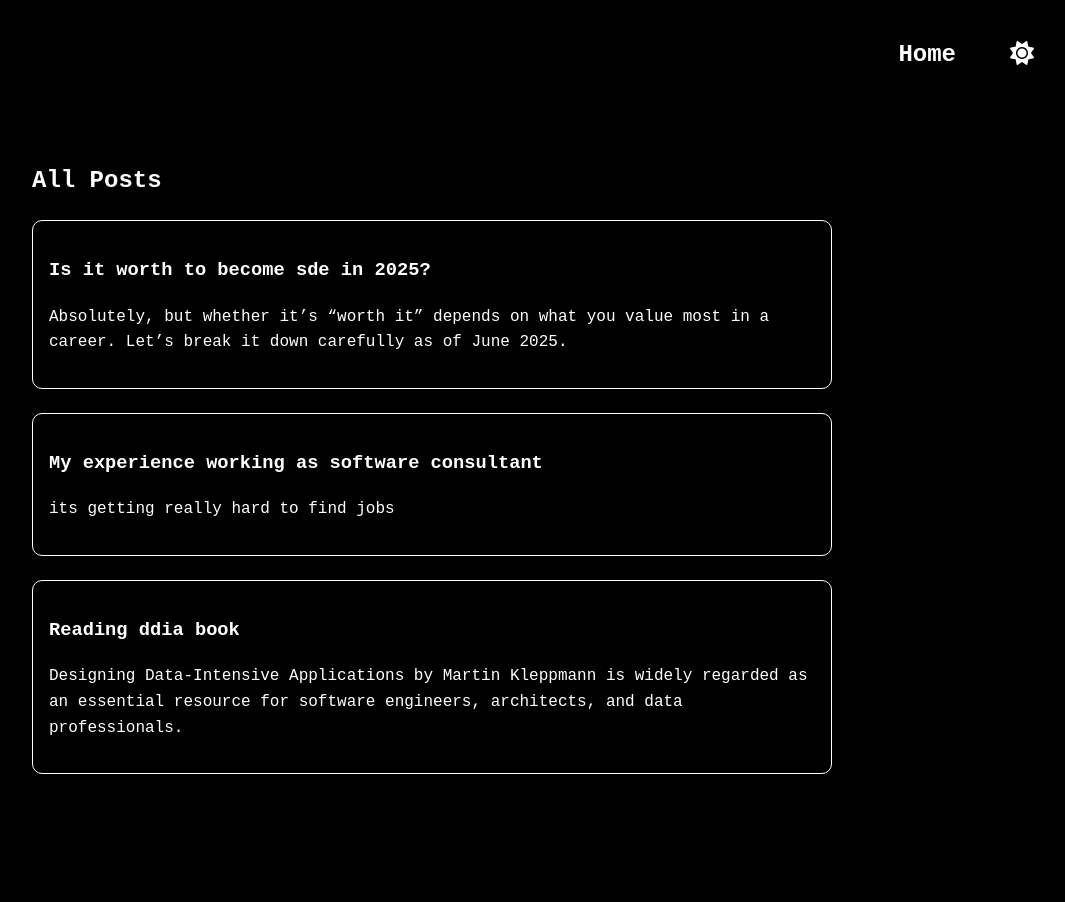
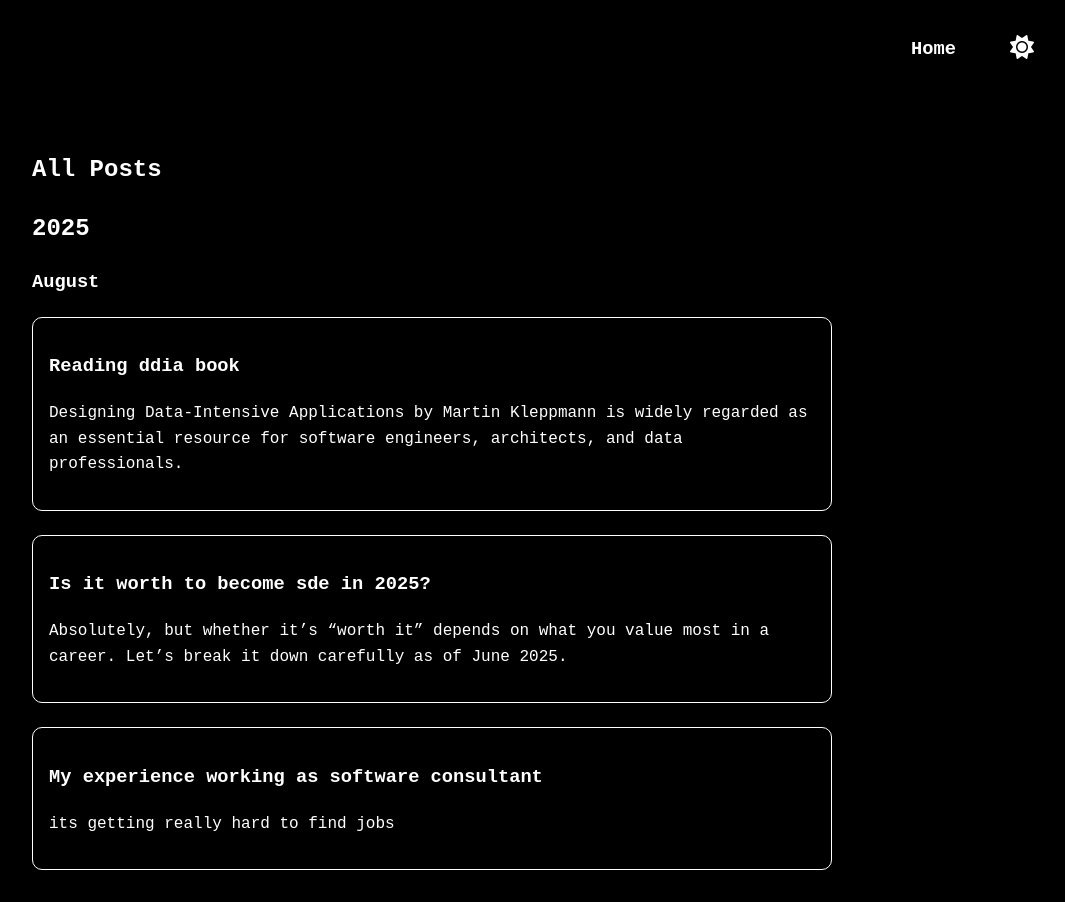
Before and after one commit to snowAvocado/snowAvocado.github.io, a Jekyll site: the page built from blog.html, in a window 1280 px wide. Shown: the whole page, without its empty margins (208-1273 px from the left). Built offline with Jekyll 4.4.1, drawn with Linux system fonts in a browser that asks for light colours.

Commit message:
group posts by month

```diff
--- a/_includes/navigation.html
+++ b/_includes/navigation.html
@@ -2,7 +2,7 @@
   <nav class="nav">
     <ul class="ul" >
       {% for item in site.data.navigation %}
-      <li><a href="{{ item.link }}"> {% if page.url != item.link %} <h1 class="h1">{{ item.name }}</h1> {% endif %} </a></li>
+      <li><a href="{{ item.link }}"> {% if page.url != item.link %} <h3 class="h3">{{ item.name }}</h3> {% endif %} </a></li>
      {% endfor %}
        <li><button class="toggle-btn" onclick="toggleDarkMode()"> <i class="fa-solid fa-moon"></i></button></li>
     </ul>
--- a/blog.html
+++ b/blog.html
@@ -2,19 +2,29 @@
 layout: default
 title: Blog
 ---
+
+
+
       <main  class="main">
     </section>
     <!-- Latest Posts Section -->
-    <section class="section">
                 <h2 class="h2">All Posts</h2>
+        {% assign posts_by_year = site.posts | group_by_exp:"post", "post.date | date: '%Y'" %}
+        {% for year in posts_by_year %}
+          <h2 class="h2">{{ year.name }}</h2>
+          {% assign posts_by_month = year.items | group_by_exp:"post", "post.date | date: '%B'" %}
+          {% for month in posts_by_month %}
+            <h3 class="h2">{{ month.name }}</h3>
             <div class="posts">
-        {% for post in site.posts %}
+              {% for post in month.items %}
               <div class="post" onclick="window.location.href='{{post.url}}'">
                 <h3 class="h3" ><a>{{ post.title }}</a></h2>
                 <p class="p">  {{ post.excerpt }} </p>
                   </div>
               {% endfor %}
             </div>
+          {% endfor %}
+        {% endfor %}
 
     </section>
     </main>
```
Also changed, not shown: _layouts/post.html (line endings or trailing spaces), _posts/2025-08-21-my experience  working as software consultant .md (renamed from _posts/2024-08-21-my experience  working as software consultant .md), _posts/2025-08-23-is it worth to become SDE in 2025?.md (renamed from _posts/2025-08-21-is it worth to become SDE in 2025?.md), _posts/2025-08-27-Reading DDIA book.md (renamed from _posts/2023-01-21-Reading DDIA book.md). Lines whose indentation alone changed are shown as unchanged.
